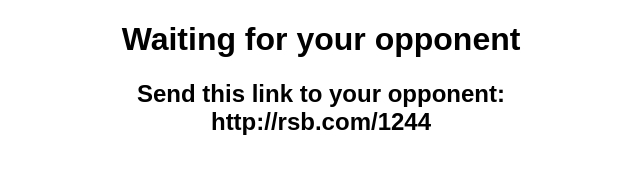
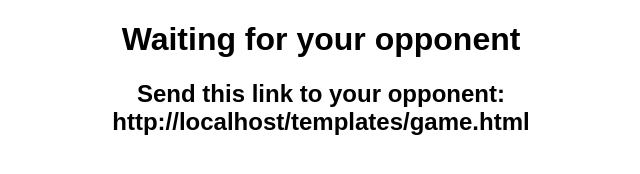
Before and after one commit to JHSaunders/roshambo, a plain HTML site: page templates/game.html in a window 1280 px wide. Shown: the whole page, without its empty margins (319-959 px from the left). Drawn offline with nearby package versions, Linux system fonts and the light colour scheme; no server answers.

Commit message:
Determine game URL in client-side javascript

```diff
--- a/templates/game.html
+++ b/templates/game.html
@@ -86,6 +86,7 @@
 		}
 
 		$(function(){
+			$("#game-url").text(location.href);
 			check_for_opponent();
 		})
 	</script>
@@ -94,7 +95,7 @@
 <body>
 	<div id="waiting">
 		<h1>Waiting for your opponent</h1>
-		<h2>Send this link to your opponent:<br/> http://rsb.com/1244</h2>
+		<h2>Send this link to your opponent:<br/><span id="game-url"></span></h2>
 	</div>
 
 	<div id="results">
```
